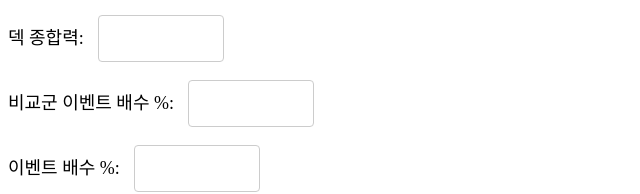
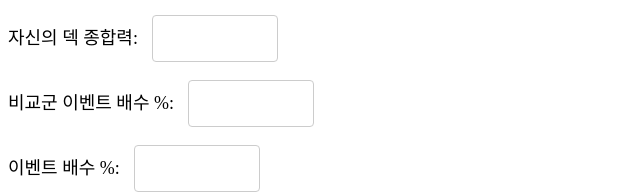
Before and after one commit to 71ar/calculator, a plain HTML site: page index.html in a window 1280 px wide. Shown: the part 190-384 px from the top of the page, 0-640 px from the left. Drawn offline with Linux system fonts and the light colour scheme.

Commit message:
Update index.html

```diff
--- a/index.html
+++ b/index.html
@@ -56,7 +56,7 @@
 <label for="originalDeckPower">비교군 덱 종합력:</label>
 <input type="number" id="originalDeckPower" name="originalDeckPower" style="width: 100px; text-align: center;"><br><br>
 
-<label for="userDeckPower"> 덱 종합력:</label>
+<label for="userDeckPower">자신의 덱 종합력:</label>
 <input type="number" id="userDeckPower" name="userDeckPower" style="width: 100px; text-align: center;"><br><br>
 
 <label for="originalPercentage">비교군 이벤트 배수 %:</label>
```
